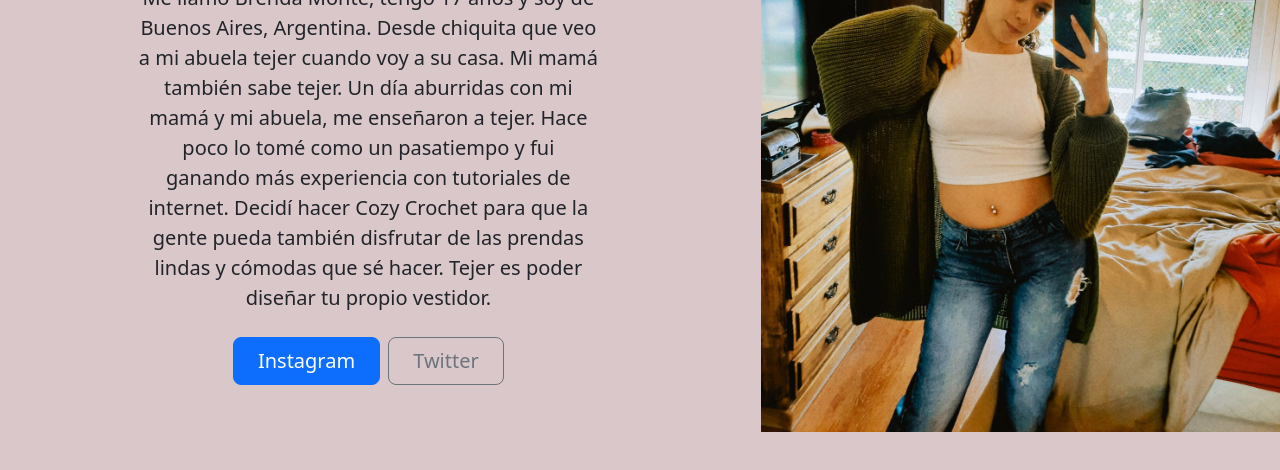
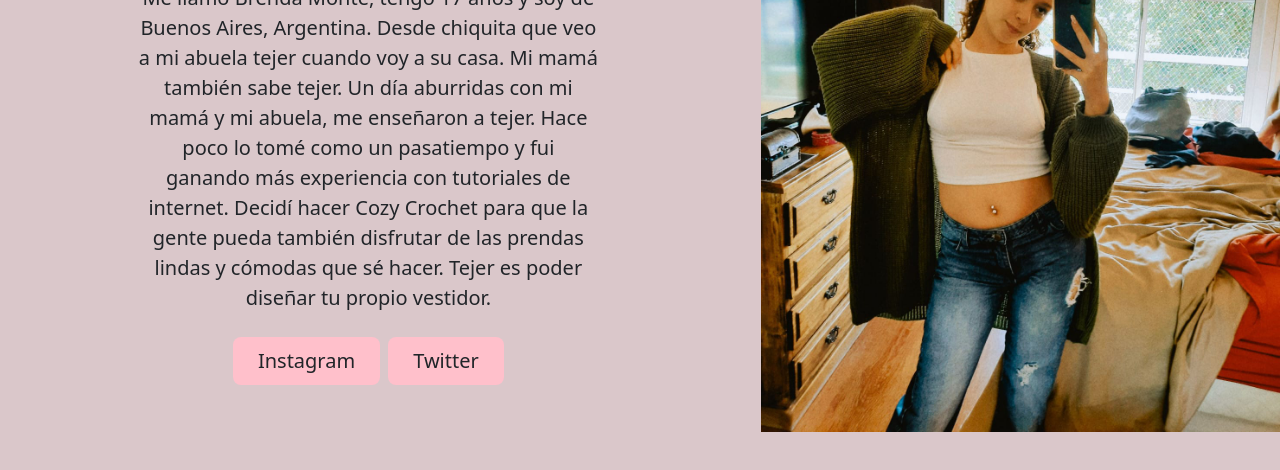
Before and after one commit to caroviggiano/codigo1, a plain HTML site: page pages/sobremi.html in a window 1280 px wide. Shown: the part 364-834 px from the top of the page. Drawn offline with nearby package versions, Linux system fonts and the light colour scheme.

Commit message:
sobre mi

```diff
--- a/pages/sobremi.html
+++ b/pages/sobremi.html
@@ -73,8 +73,8 @@
                         cómodas que sé hacer. Tejer es poder diseñar tu propio vestidor.</p>
 
                     <div class="d-grid gap-2 d-sm-flex justify-content-sm-center">
-                        <a href="https://instagram.com/bren_monte?igshid=ZWIzMWE5ZmU3Zg==" class="btn btn-primary btn-lg px-4 gap-3">Instagram</a>
-                        <a href="https://twitter.com/bebianalu?s=11&t=_X5z9uNbO11NK7YmImOkyw" class="btn btn-outline-secondary btn-lg px-4">Twitter</a>
+                        <a href="https://instagram.com/bren_monte?igshid=ZWIzMWE5ZmU3Zg==" class="btn button-style btn-lg px-4 gap-3">Instagram</a>
+                        <a href="https://twitter.com/bebianalu?s=11&t=_X5z9uNbO11NK7YmImOkyw" class="btn button-style btn-lg px-4">Twitter</a>
 
                     </div>
                 </div>
```
